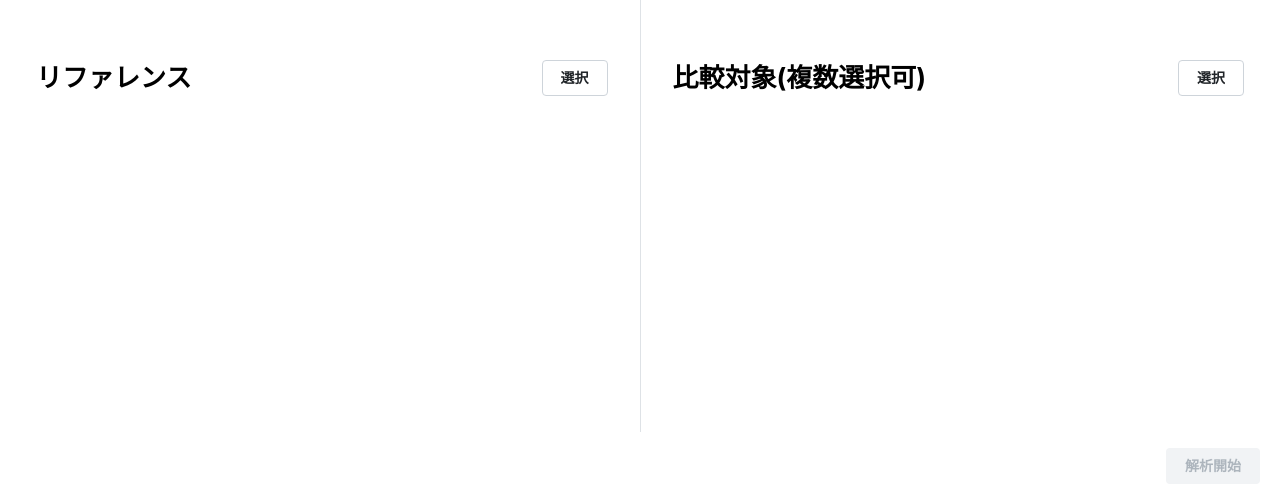
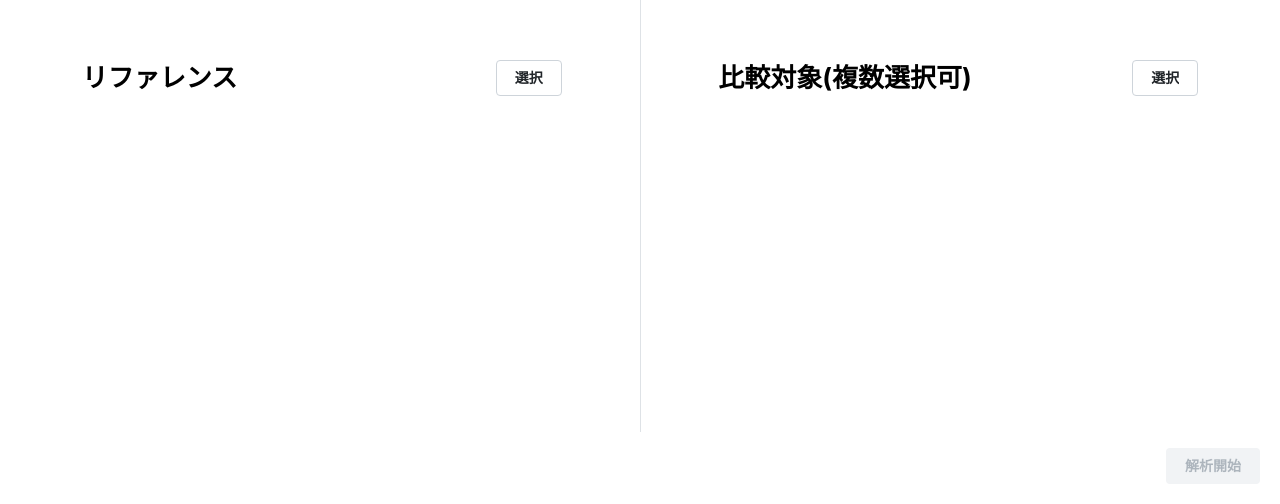
Before and after one commit to terabayashik/vqc, a React (Vite) app: page / in a window 1280 px wide. Shown: the part 296-800 px from the top of the page. Built offline with nearby package versions, Linux system fonts and the light colour scheme.

Commit message:
Optimize layout

```diff
--- a/src/components/FilePane.tsx
+++ b/src/components/FilePane.tsx
@@ -61,7 +61,7 @@ export const FilePane = ({
       />
       <Group h="100%" justify="center">
         <Center flex={1} p="md">
-          <Stack w="100%">
+          <Stack w="100%" maw={480}>
             <Group justify="space-between">
               <Title order={2}>リファレンス</Title>
               <Button
@@ -87,7 +87,7 @@ export const FilePane = ({
         <Divider orientation="vertical" />
 
         <Center flex={1} p="md">
-          <Stack w="100%">
+          <Stack w="100%" maw={480}>
             <Group justify="space-between">
               <Title order={2}>比較対象(複数選択可)</Title>
               <Button
```
